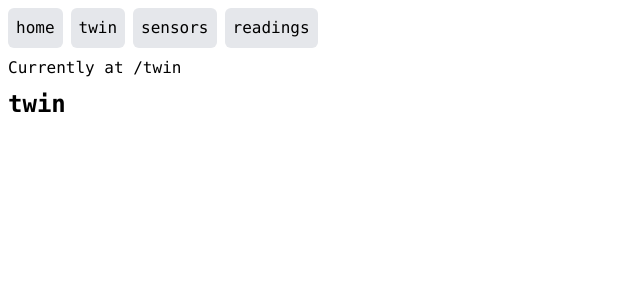
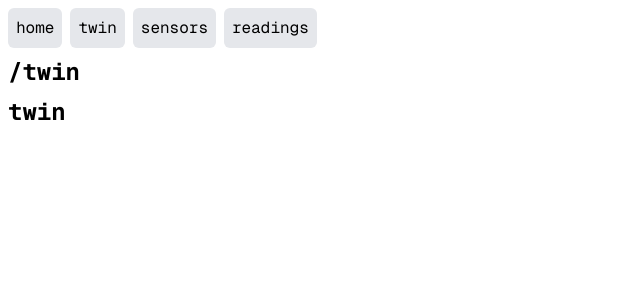
Before and after one commit to christoff-linde/pih-web, a SvelteKit app: page /twin in a window 1280 px wide. Shown: the top 300 px of the page, without its empty margins (0-640 px from the left). Built offline with nearby package versions, Linux system fonts and the light colour scheme.

Commit message:
feat: add font to global layout

```diff
--- a/src/routes/+layout.svelte
+++ b/src/routes/+layout.svelte
@@ -2,17 +2,17 @@
 	import { page } from '$app/stores';
 	import NavLink from '$lib/NavLink.svelte';
 	import '../app.css';
+
 	let { children } = $props();
-	console.log($page);
 </script>
 
-<div class="mx-2 font-mono">
+<div class="font-geistmono mx-2">
 	<nav class="my-2 flex gap-2">
 		<NavLink to="/" title="home" />
 		<NavLink to="/twin" title="twin" />
 		<NavLink to="/sensors" title="sensors" />
 		<NavLink to="/readings" title="readings" />
 	</nav>
-	<p class="mb-2">Currently at {$page.url.pathname}</p>
+	<p class="mb-2 text-2xl font-bold">{$page.url.pathname}</p>
 	{@render children()}
 </div>
```
